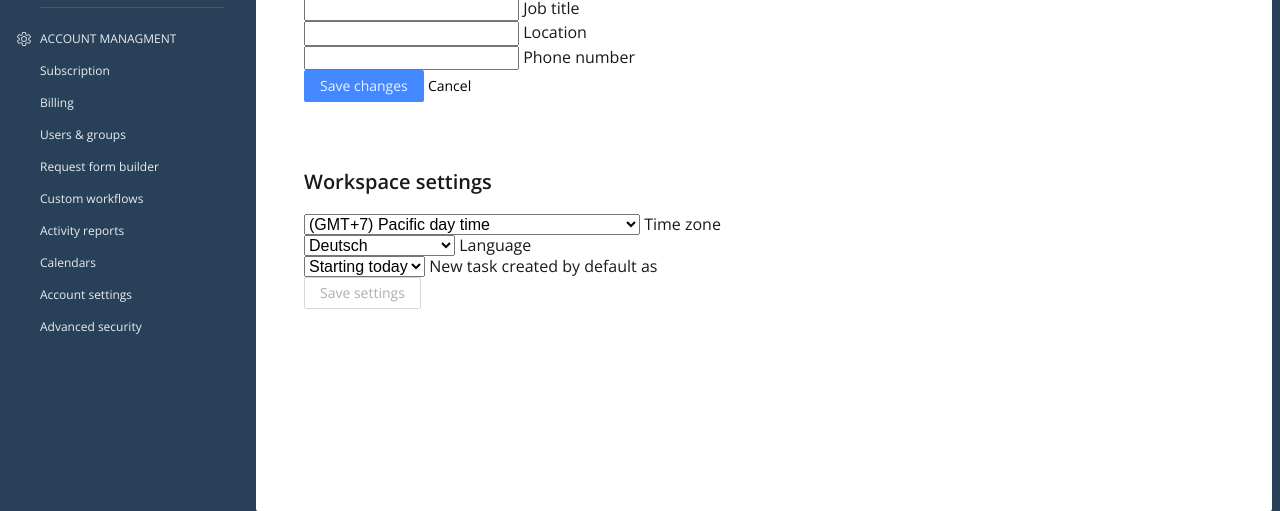
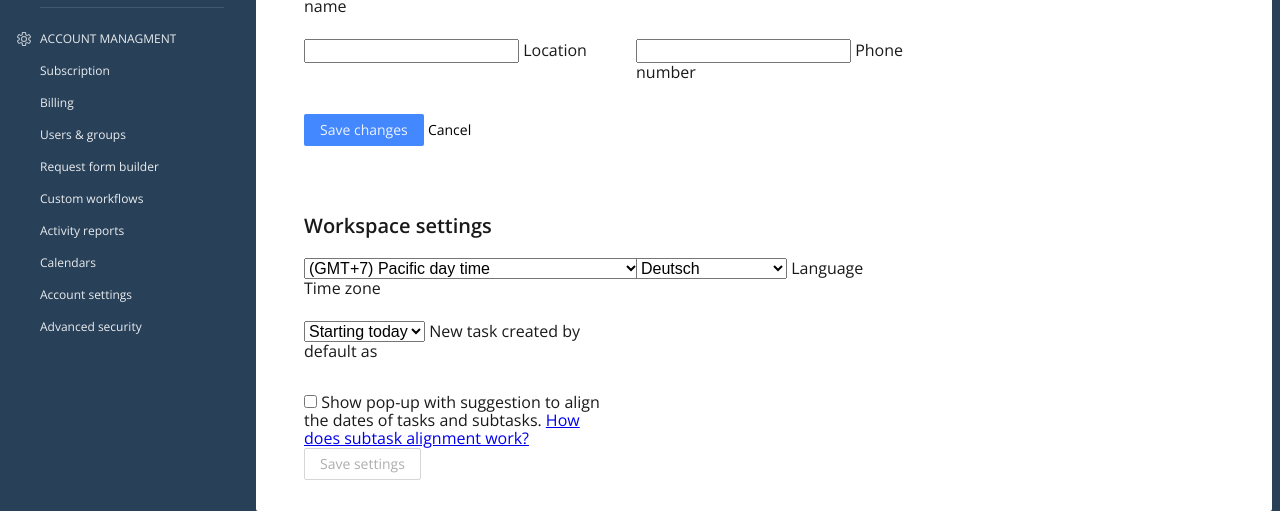
Before and after one commit to sibicode/wrike, a website: page src/index.html in a window 1280 px wide. Shown: the part 289-800 px from the top of the page. Drawn offline with nearby package versions, Linux system fonts and the light colour scheme; files that its build step writes are made by us from their sources.

Commit message:
add user profile form style

```diff
--- a/src/index.html
+++ b/src/index.html
@@ -150,7 +150,7 @@
                 </div>
               </div>
 
-              <div class="user-profile-form__row">
+              <div class="user-profile-form__footer">
                 <button class="button button--action" type="submit">
                   <span class="button__text">Save changes</span>
                 </button>
@@ -226,7 +226,18 @@
                 </div>
               </div>
 
-              <div class="user-profile-form__row">
+              <div class="user-profile-form__footer">
+                <div class="user-profile-form__column">
+                  <label class="user-profile-form__agreement input-checkbox">
+                    <input class="input-checkbox__control" type="checkbox">
+                    <span class="input-checkbox__indicator"></span>
+                    <span class="input-checkbox__text">
+                      Show pop-up with suggestion to align the dates of tasks and subtasks.
+                      <a class="link" href="#" target="_blank">How does subtask alignment work?</a>
+                    </span>
+                  </label>
+                </div>
+
                 <button class="button button--action" type="submit" disabled>
                   <span class="button__text">Save settings</span>
                 </button>
--- /dev/null
+++ b/src/scss/components/user-profile-form.scss
@@ -0,0 +1,20 @@
+.user-profile-form__row {
+  display: flex;
+}
+
+.user-profile-form__row + .user-profile-form__row {
+  margin-top: 24px;
+}
+
+.user-profile-form__column {
+  width: 300px;
+  margin-right: 32px;
+}
+
+.user-profile-form__footer {
+  margin-top: 32px;
+}
+
+.user-profile-form__agreement {
+  margin-bottom: 24px;
+}
--- a/src/scss/style.scss
+++ b/src/scss/style.scss
@@ -11,3 +11,4 @@
 @import "components/button";
 @import "components/side-menu";
 @import "components/user-profile";
+@import "components/user-profile-form";
```
